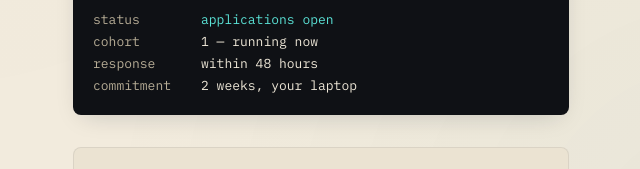
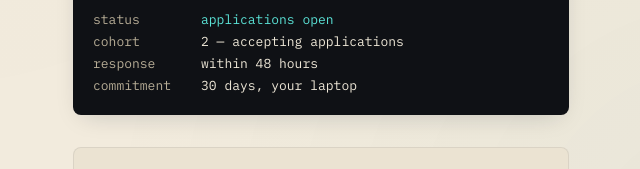
Before and after one commit to TavernOS/tavernos-test, a website: page apply.html in a window 1280 px wide. Shown: the part 471-640 px from the top of the page, 319-959 px from the left. Drawn offline with Linux system fonts and the light colour scheme.

Commit message:
feat(apply): cohort 2 open — 30-day trial, accepting applications
Flip apply page from cohort 1 / 2-week to cohort 2 / 30-day. 4 lines: meta description, cohort row, commitment row, form lede. Email already dan@ since b94384c (SEC-1); draft's 6th/5th changes were no-ops. Drafts cut at s55 against pre-SEC-1 canonical — applied edits to current canonical instead of promoting stale draft.

```diff
--- a/apply.html
+++ b/apply.html
@@ -4,7 +4,7 @@
   <meta charset="UTF-8" />
   <meta name="viewport" content="width=device-width, initial-scale=1" />
   <title>Apply for a trial — TavernOS</title>
-  <meta name="description" content="A crew of specialists installed on your laptop. Apply for a two-week alpha trial." />
+  <meta name="description" content="A crew of specialists installed on your laptop. Apply for a 30-day alpha trial." />
   <meta name="robots" content="noindex" />
 
   <!-- Open Graph (private link previews — page is noindex but still gets shared) -->
@@ -570,9 +570,9 @@
       </div>
       <dl>
         <div class="status-row"><dt>status</dt><dd><span class="accent">applications open</span></dd></div>
-        <div class="status-row"><dt>cohort</dt><dd>1 — running now</dd></div>
+        <div class="status-row"><dt>cohort</dt><dd>2 — accepting applications</dd></div>
         <div class="status-row"><dt>response</dt><dd>within 48 hours</dd></div>
-        <div class="status-row"><dt>commitment</dt><dd>2 weeks, your laptop</dd></div>
+        <div class="status-row"><dt>commitment</dt><dd>30 days, your laptop</dd></div>
       </dl>
     </aside>
 
@@ -595,7 +595,7 @@
 
       <div class="form-card" id="formCard">
         <h2>// trial application</h2>
-        <p class="lede">Two weeks on your laptop, my API key. Bring a real task. No demo, no sales call.</p>
+        <p class="lede">30 days on your laptop, my API key. Bring a real task. No demo, no sales call.</p>
         <p class="alpha-note">Alpha — applications open, trials run in waves. I'll write back within 48 hours.</p>
 
         <form id="trialForm" method="POST" action="/api/apply" novalidate>
```
